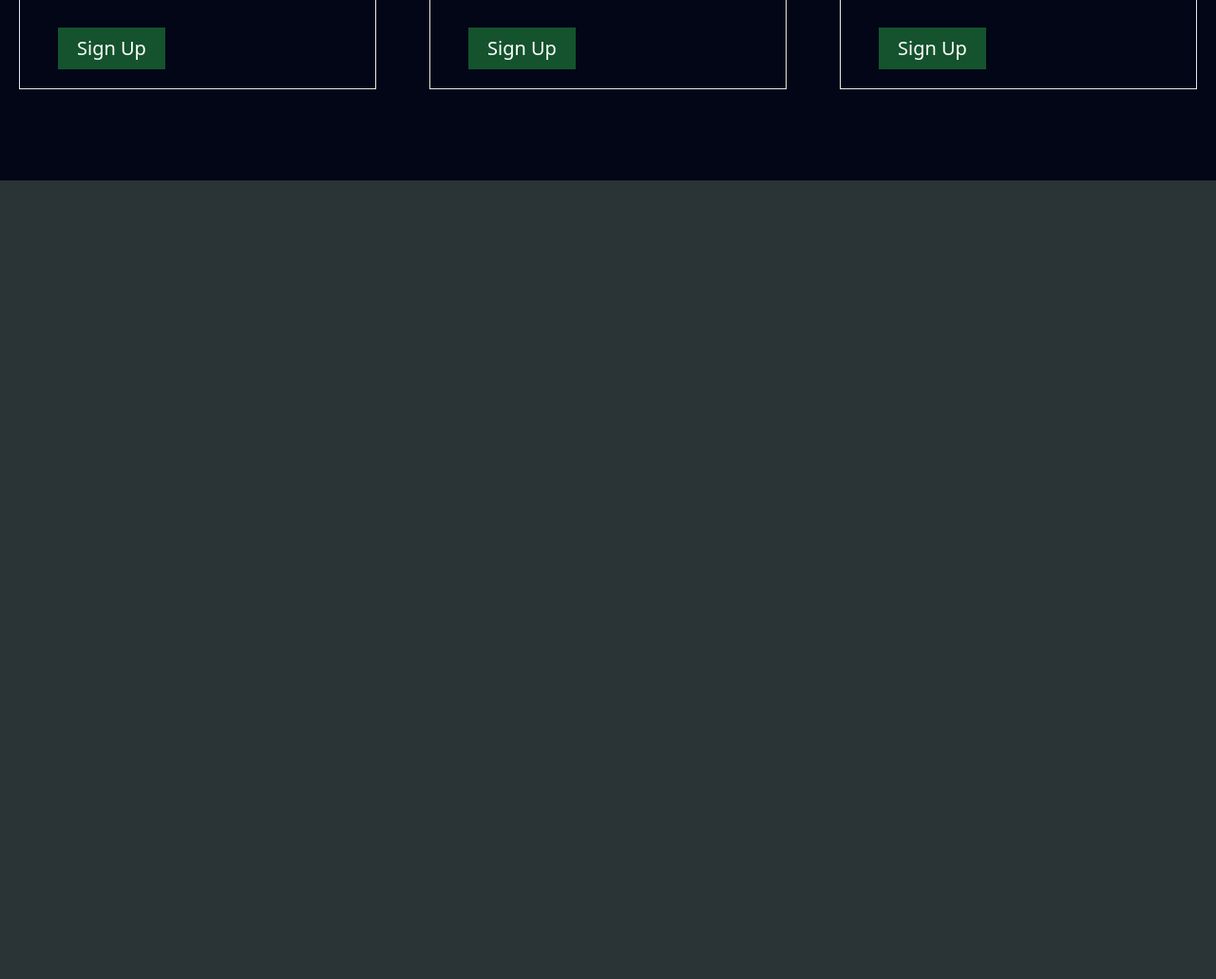
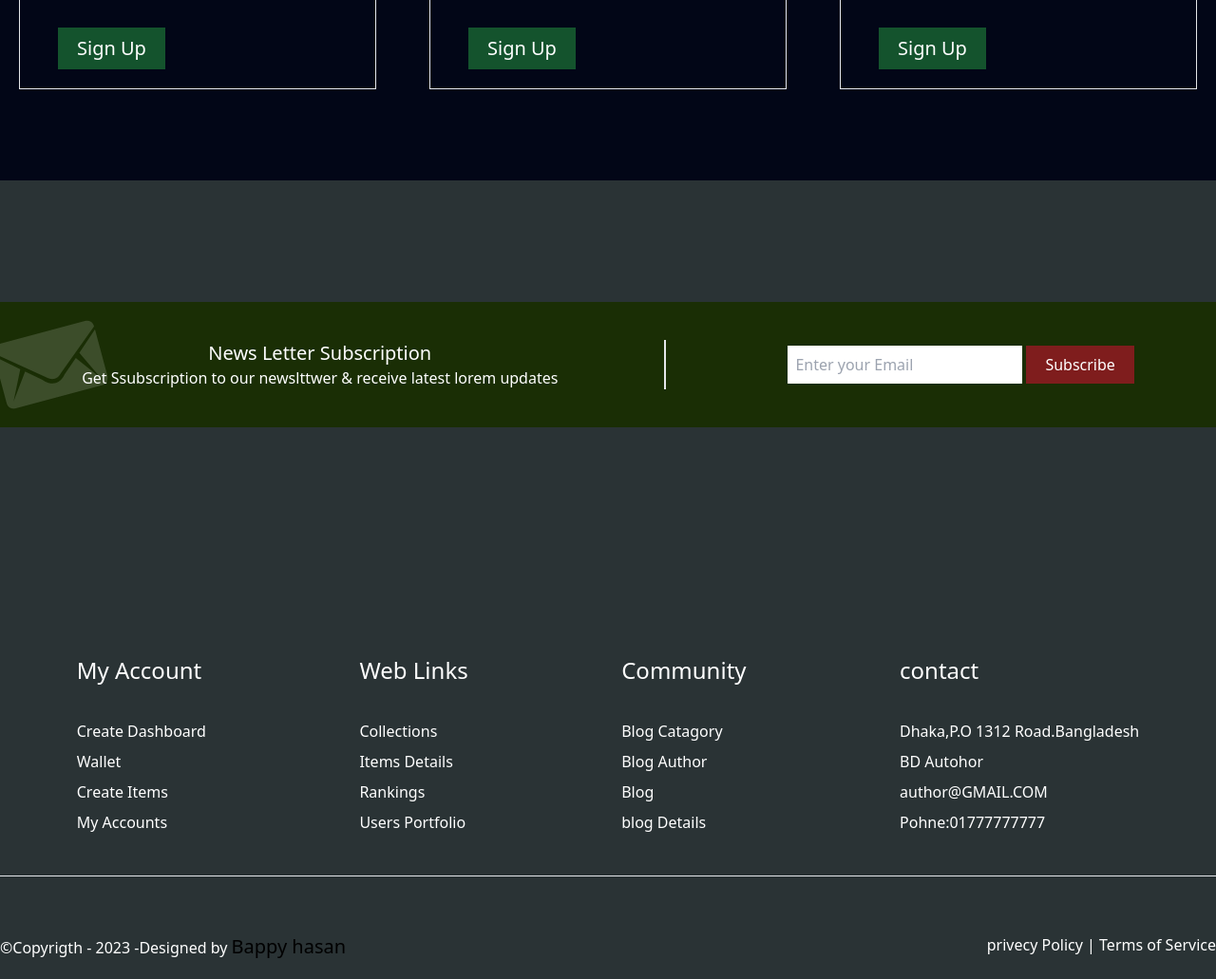
Before and after one commit to Bappybbb/tailwind-project, a website built with Vite: page index.html in a window 1280 px wide. Shown: the part 3594-4625 px from the top of the page at 95% size. Before the commit the page ends 3864 px from the top, so only its background shows below. Built offline with nearby package versions, Linux system fonts and the light colour scheme.

Commit message:
four-commit

```diff
--- a/index.html
+++ b/index.html
@@ -220,7 +220,75 @@
         </div>
        </section>
 
+
+        <!-- section 5 -->
+
+        <section class="bg-left sm:my-16 md:my-20 lg:my-32  my-10 py-10 bg-lime-950 bg-no-repeat" style="background-image: url(./css/subscribe-bg.png);" >
+          <div  class=" text-white sm:flex  justify-center items-center gap-10 sm:gap-16 md:gap-20 lg:gap-32">
+            <div class="text-center mb-10  sm:mb-0  sm:border-r-2 sm:pr-28">
+              <h2 class="text-xl">News Letter Subscription</h2>
+              <p>Get Ssubscription to our newslttwer & receive latest lorem updates</p>
+            </div>
+            <div class="flex justify-center items-center  gap-1">
+              <input  class="px-2 border-none h-10" type="email" placeholder="Enter your Email">
+              <button class="bg-red-900 px-5 py-2 hover:bg-red-600  transition">Subscribe</button>
+            </div>
+          </div>
+        </section>
+
+
+
       </main>
+
+      <footer class="  -mt-80 sm:mt-60">
+        <div  class="container mx-auto  text-center sm:text-left">
+          <div class="sm:flex  text-white justify-around ">
+            <div>
+              <h2 class="text-xl sm:text-2xl mb-4 sm:mb-8">My Account</h2>
+              <ul class="leading-8">
+                <li><a href="#">Create Dashboard</a></li>
+                <li><a href="#">Wallet</a></li>
+                <li><a href="#">Create Items</a></li>
+                <li><a href="#">My Accounts</a></li>
+              </ul>
+            </div>
+            <div>
+              <h2  class="text-xl sm:text-2xl mb-4 sm:mb-8">Web Links</h2>
+              <ul class="leading-8">
+                <li><a href="#">Collections</a></li>
+                <li><a href="#">Items Details</a></li>
+                <li><a href="#">Rankings</a></li>
+                <li><a href="#">Users Portfolio</a></li>
+              </ul>
+            </div>
+             <div>
+              <h2  class="text-xl sm:text-2xl mb-4 sm:mb-8">Community</h2>
+              <ul  class="leading-8">
+                <li><a href="#">Blog Catagory</a></li>
+                <li><a href="#">Blog Author</a></li>
+                <li><a href="#">Blog</a></li>
+                <li><a href="#">blog Details</a></li>
+              </ul>
+            </div>
+             <div>
+              <h2 class="text-xl sm:text-2xl mb-4 sm:mb-8">contact</h2>
+              <ul  class="leading-8">
+                <li><a href="#">Dhaka,P.O 1312 Road.Bangladesh</a></li>
+                <li><a href="#">BD Autohor</a></li>
+                <li><a href="#">author@GMAIL.COM</a></li>
+                <li><a href="#">Pohne:01777777777</a></li>
+              </ul>
+            </div>
+          </div>
+          <hr class="my-2 sm:my-10">
+          <div class="text-white  sm:flex justify-between">
+            <p class="sm:my-5 mt-7">&COPY;Copyrigth - 2023 -Designed by <span class="text-black text-xl">Bappy hasan</span></p>
+           <p class="sm:my-5">privecy Policy |  Terms of Service</p>
+          </div>
+        </div>
+      </footer>
+
+
 
 </body>
 </html>
```
Also changed, not shown: css/subscribe-bg.png (added).
